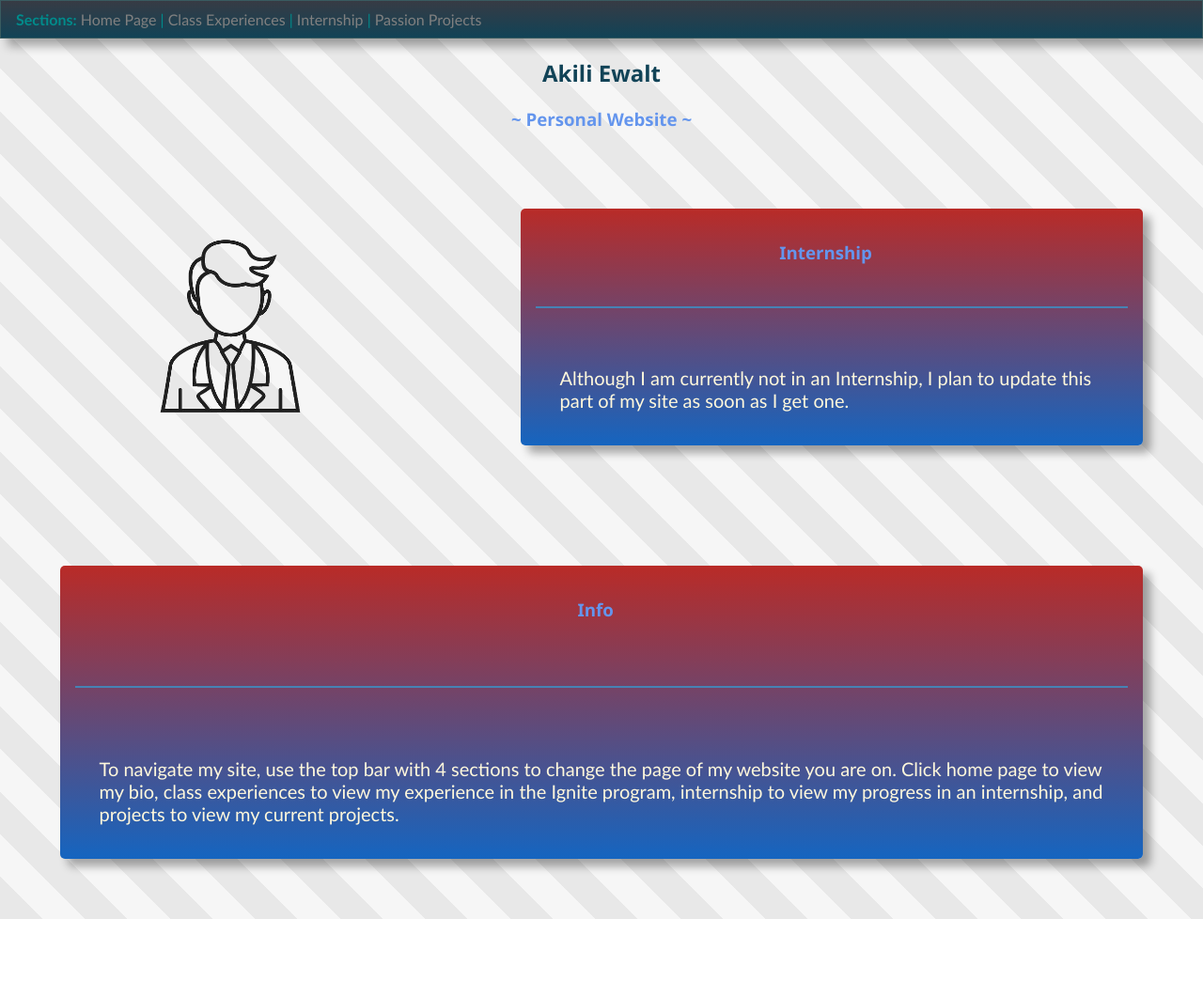
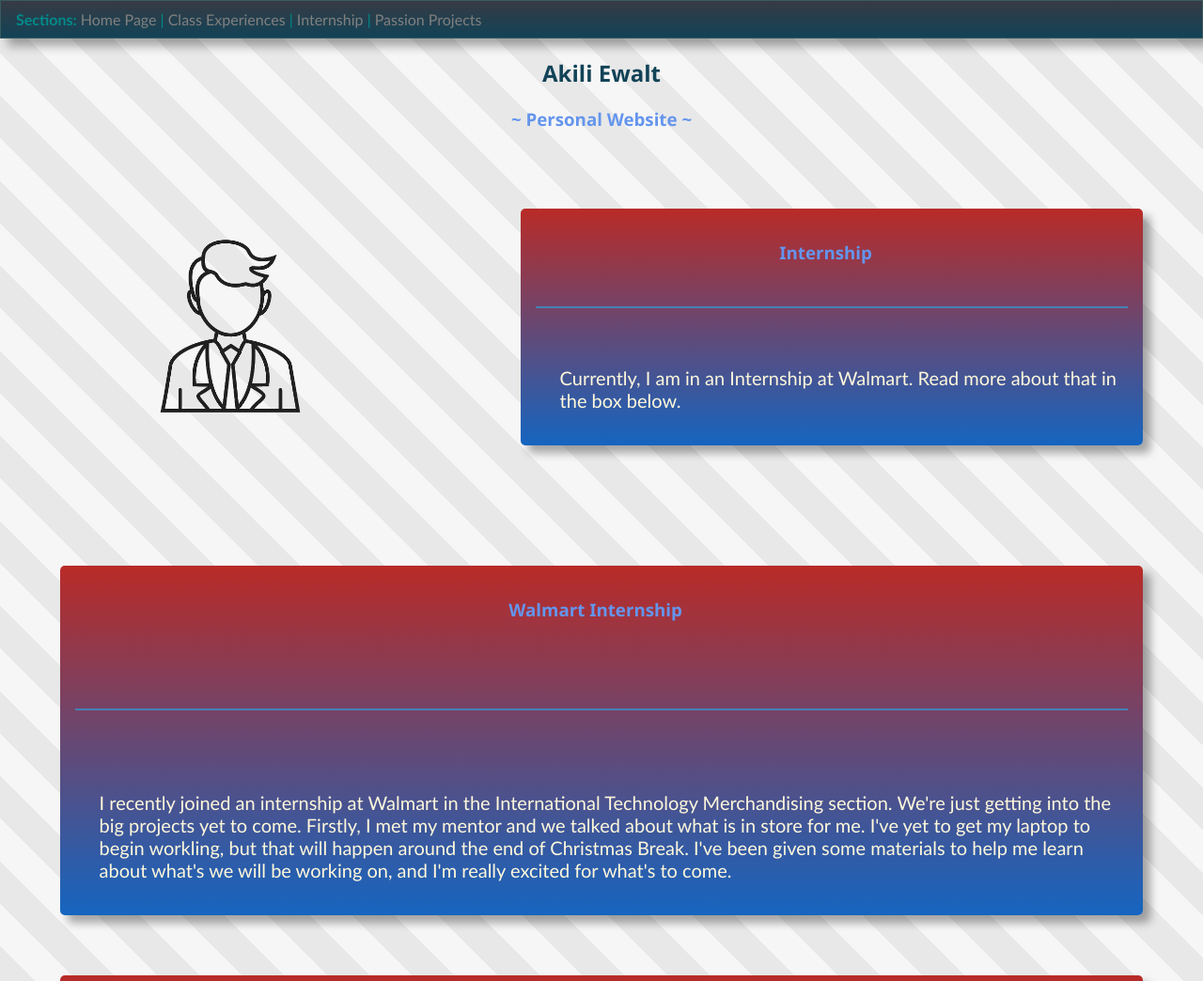
Before and after one commit to FBKitteh/Cool-Website, a plain HTML site: page intern/page.html in a window 1280 px wide. Shown: the top 1044 px of the page at 94% size. Before the commit the page ends 978 px from the top, so only its background shows below. Drawn offline with Linux system fonts and the light colour scheme.

Commit message:
added walmart internship and kb project progress

```diff
--- a/intern/page.html
+++ b/intern/page.html
@@ -32,11 +32,21 @@
             </div>
             <span></span>
             <div class="desc">
-                <p>Although I am currently not in an Internship, I plan to update this part of my site as soon as I get one.</p>
+                <p>Currently, I am in an Internship at Walmart. Read more about that in the box below.</p>
             </div>
         </section>
 
     </div>
+
+    <section>
+        <div class="sector">
+            <h3 class="topic">Walmart Internship</h3>
+        </div>
+        <span></span>
+        <div class="desc">
+            <p>I recently joined an internship at Walmart in the International Technology Merchandising section. We're just getting into the big projects yet to come. Firstly, I met my mentor and we talked about what is in store for me. I've yet to get my laptop to begin workling, but that will happen around the end of Christmas Break. I've been given some materials to help me learn about what's we will be working on, and I'm really excited for what's to come.</p>
+        </div>
+    </section>
 
     <section>
         <div class="sector">
```
Also changed, not shown: projects/page.html (+10 -0 lines).
